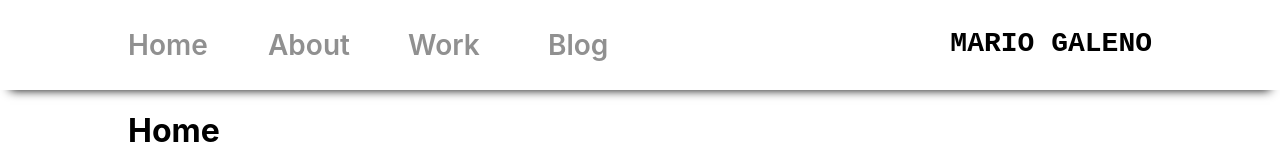
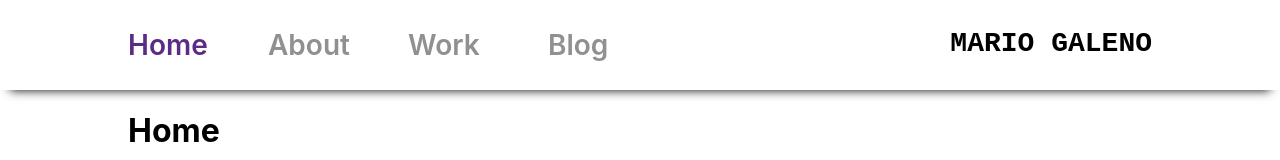
Before and after one commit to galenom/portfolio, a React (Create React App) app: page / in a window 1280 px wide. Shown: the top 160 px of the page. Built offline with nearby package versions, Linux system fonts and the light colour scheme; a web font is replaced by a local one.

Commit message:
Fix active nav link styles

```diff
--- a/src/App/App.scss
+++ b/src/App/App.scss
@@ -36,7 +36,8 @@ header {
           font-weight: 600;
         }
 
-        &:hover > a {
+        &:hover > a,
+        & > a.active-link {
           color: #5c2b84
         }
 
--- a/src/App/App.tsx
+++ b/src/App/App.tsx
@@ -1,5 +1,5 @@
 import React from 'react';
-import { BrowserRouter as Router, Route, Link, Switch } from 'react-router-dom';
+import { BrowserRouter as Router, Route, NavLink, Switch } from 'react-router-dom';
 import { connect } from 'react-redux';
 import { Dispatch } from 'redux';
 
@@ -15,10 +15,10 @@ const Navbar = () => (
   <>
     <nav>
       <ul>
-        <li><Link to="/"><p>Home</p></Link></li>
-        <li><Link to="/about"><p>About</p></Link></li>
-        <li><Link to="/blog"><p>Work</p></Link></li>
-        <li><Link to="/blog"><p>Blog</p></Link></li>
+        <li><NavLink exact to="/" activeClassName='active-link'><p>Home</p></NavLink></li>
+        <li><NavLink to="/about" activeClassName='active-link'><p>About</p></NavLink></li>
+        <li><NavLink to="/work" activeClassName='active-link'><p>Work</p></NavLink></li>
+        <li><NavLink to="/blog" activeClassName='active-link'><p>Blog</p></NavLink></li>
         <div className="underbar"></div>
       </ul>
     </nav>
```
